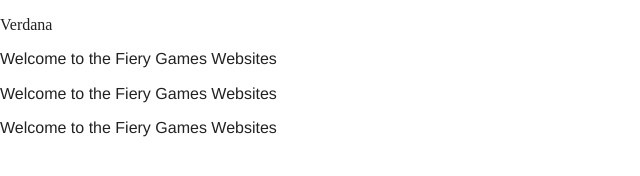
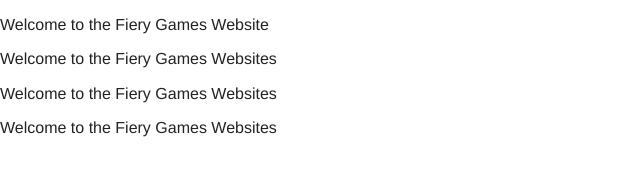
Before and after one commit to FieryGames/fierygames.github.io, a website built with Parcel: page index.html in a window 1280 px wide. Shown: the whole page, without its empty margins (0-640 px from the left). Built offline with nearby package versions, Linux system fonts and the light colour scheme.

Commit message:
Update index.html

```diff
--- a/index.html
+++ b/index.html
@@ -25,7 +25,7 @@
 <body>
 
   <!-- Add your site or application content here -->
-  <p font face = "Welcome to the Fiery Games Website" size = "10">Verdana</font><br </p>
+  <p style="font-family:Helvetica" size = "10">Welcome to the Fiery Games Website</font><br </p>
   <p style="font-family:Helvetica;">Welcome to the Fiery Games Websites</p>
   <p style="font-family:Helvetica;">Welcome to the Fiery Games Websites</p>
   <p style="font-family:Helvetica;">Welcome to the Fiery Games Websites</p>
```
